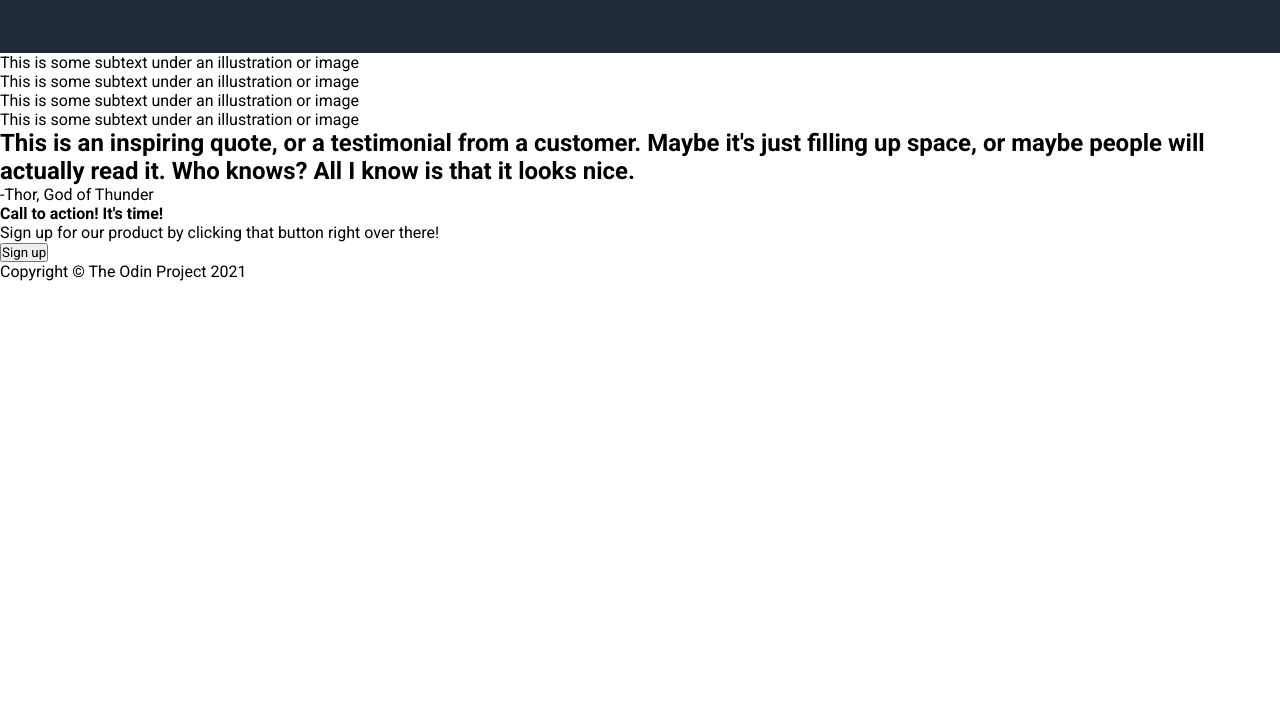
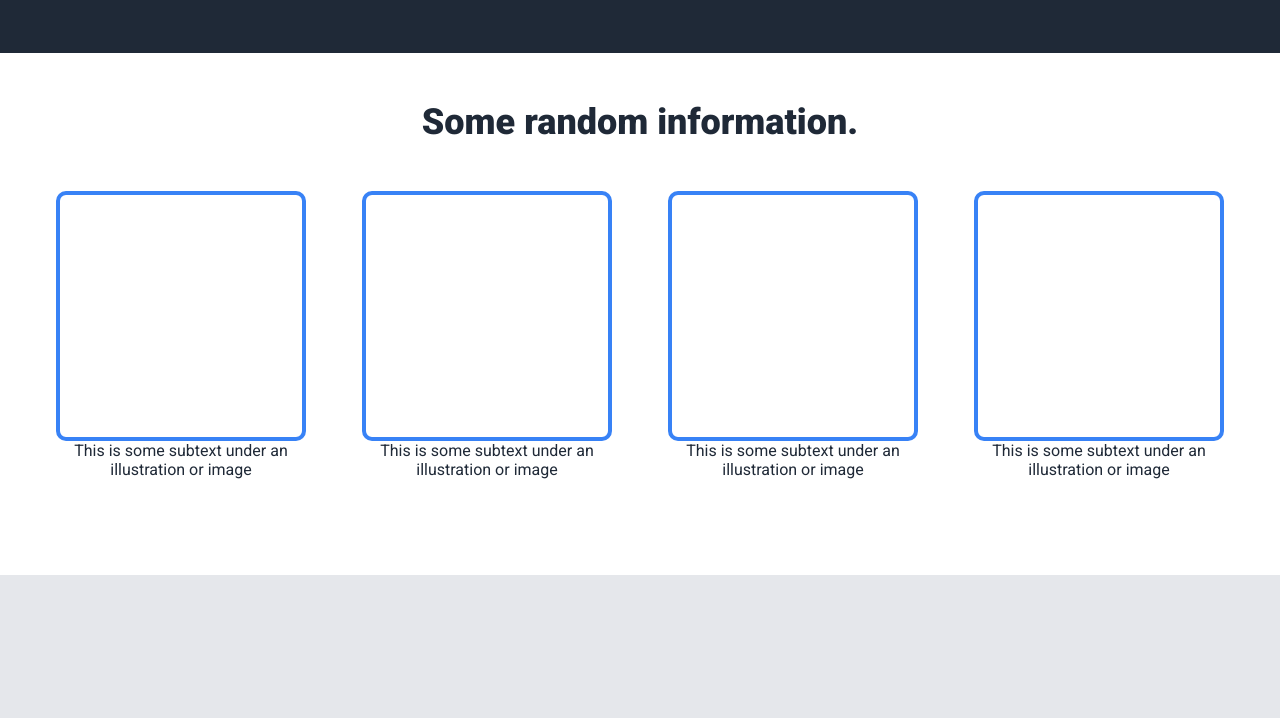
Before and after one commit to JasneetSingh1/Landing-Page, a plain HTML site: page index.html in a window 1280 px wide. Shown: the part 613-1331 px from the top of the page. Before the commit the page ends 894 px from the top, so only its background shows below. Drawn offline with Linux system fonts and the light colour scheme.

Commit message:
Add styling to Information, quote, and adv section
Styled sections according to specification in the instructions.

```diff
--- a/index.html
+++ b/index.html
@@ -38,43 +38,46 @@
         </section>
 
         <section id="information">
+            <div class="information-container">
+                <h2 class="information-header">Some random information.</h2>
                 <div class="cards">
                     <div class="card">
-                    <div class="div"></div>
-                    <p>This is some subtext under an illustration or image</p>
+                        <div class="card-box"></div>
+                        <p class="card-para">This is some subtext under an illustration or image</p>
                     </div>
                     <div class="card">
-                    <div class="div"></div>
-                    <p>This is some subtext under an illustration or image</p>
+                        <div class="card-box"></div>
+                        <p class="card-para">This is some subtext under an illustration or image</p>
                     </div>
                     <div class="card">
-                    <div class="div"></div>
-                    <p>This is some subtext under an illustration or image</p>
+                        <div class="card-box"></div>
+                        <p class="card-para">This is some subtext under an illustration or image</p>
                     </div>
                     <div class="card">
-                    <div class="div"></div>
-                    <p>This is some subtext under an illustration or image</p>
+                        <div class="card-box"></div>
+                        <p class="card-para">This is some subtext under an illustration or image</p>
+                    </div>
                 </div>
             </div>
         </section>
 
         <section id="quote">
             <div class="quote-text">
-                <h1>This is an inspiring quote, or a testimonial from a customer. Maybe it's just filling
+                <h1 class="quote-text-header">This is an inspiring quote, or a testimonial from a customer. Maybe it's just filling
                     up space, or maybe people will actually read it. Who knows? All I know is that it looks nice.
                 </h1>
-                <p>-Thor, God of Thunder</p>
+                <p class="quote-text-para">-Thor, God of Thunder</p>
             </div>
         </section>
 
         <section id="adv">
-            <div class="add-container">
-                <div class="add-text">
-                    <h4>Call to action! It's time!</h4>
-                    <p>Sign up for our product by clicking that button right over there!</p>
+            <div class="adv-container">
+                <div class="adv-text">
+                    <h4 class="adv-text-header">Call to action! It's time!</h4>
+                    <p class="adv-text-para">Sign up for our product by clicking that button right over there!</p>
                 </div>
 
-                <button class="add-button">Sign up</button>
+                <button class="adv-button">Sign up</button>
             </div>
         </section>
 
--- a/styles.css
+++ b/styles.css
@@ -9,7 +9,6 @@
 }
 
 body{
-    height: 100vh;
     display: flex;
     flex-direction: column;
 }
@@ -105,3 +104,124 @@ nav{
 .intro-img{
     width: 100%;
 }
+
+
+
+/* INFORMATION SECTION */
+
+#information{
+
+}
+
+.information-container{
+    width: 1200px;
+    margin: 0 auto;
+    padding: 48px 0;
+}
+
+.information-header{
+    font-size: 36px;
+    color: #1f2937;
+    font-weight: 900;
+    text-align: center;
+}
+
+.cards{
+    margin: 48px 0;
+    display: flex;
+    gap: 24px;
+    justify-content: center;
+    align-items: center;
+}
+
+.card{
+    display: flex;
+    flex-direction: column;
+    align-items: center;
+    justify-content: center;
+}
+
+.card-box{
+    width: 250px;
+    height: 250px;
+    border: 4px #3882f6 solid;
+    border-radius: 10px;
+}
+
+.card-para{
+    text-align: center;
+    color: #1f2937;
+}
+
+
+/* QUOTE CONTENT */
+
+#quote{
+    background-color: #e5e7eb;
+    height: 480px;
+    display: flex;
+    justify-content: center;
+    align-items: center;
+}
+
+.quote-text{
+    display: flex;
+
+    flex-direction: column;
+    width: 800px;
+}
+
+.quote-text-header{
+    font-size: 36px;
+    font-style: italic;
+    color: #1f2937;
+    font-weight: lighter;
+}
+
+.quote-text-para{
+    text-align: end;
+    font-weight: 500;
+    font-size: 18px;
+}
+
+
+/* ADV CONTENT */
+
+#adv{
+    height: 480px;
+    display: flex;
+    justify-content: center;
+    align-items: center;
+}
+
+.adv-container{
+    background-color: #3882f6;
+    border-radius: 8px;
+    width: 1000px;
+    height: 160px;
+    display: flex;
+    justify-content: space-between;
+    align-items: center;
+    padding: 96px;
+
+}
+
+.adv-text-header{
+    color: #f9faf8;
+}
+
+.adv-text-para{
+    color: #e5e7eb;
+}
+
+.adv-button{
+    padding: 8px 24px;
+    background-color: #3882f6;
+    color: #e5e7eb;
+    border-radius: 4px;
+    border: 1px #e5e7eb solid;
+    font-weight: 600;
+}
+
+
+/* FOOTER */
```
Lines whose indentation alone changed are shown as unchanged.
